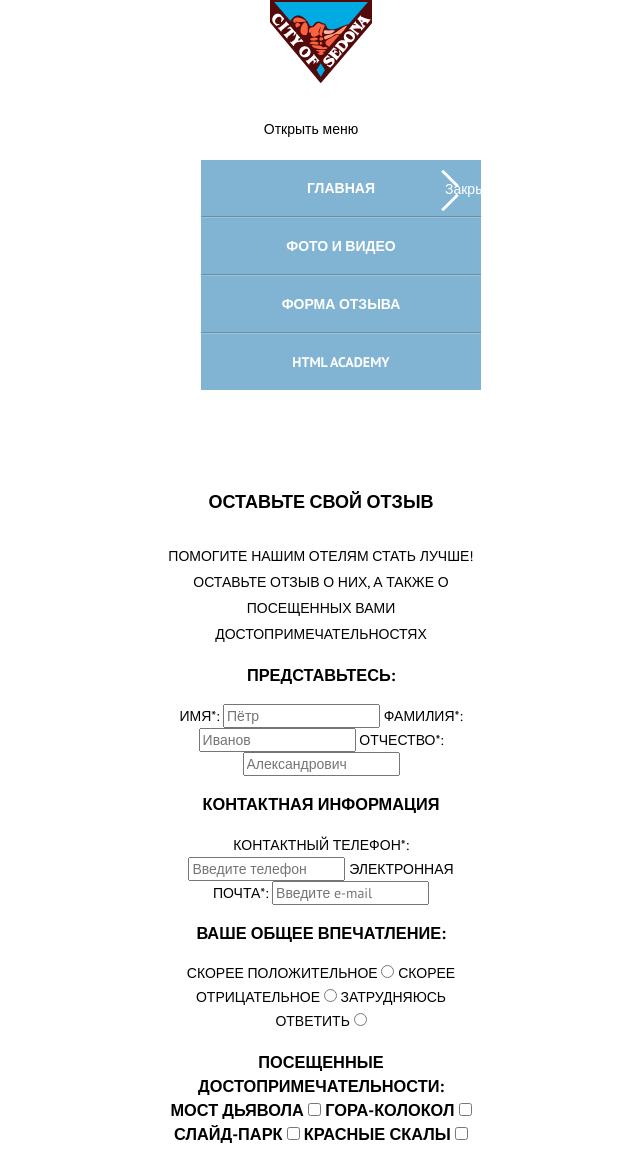
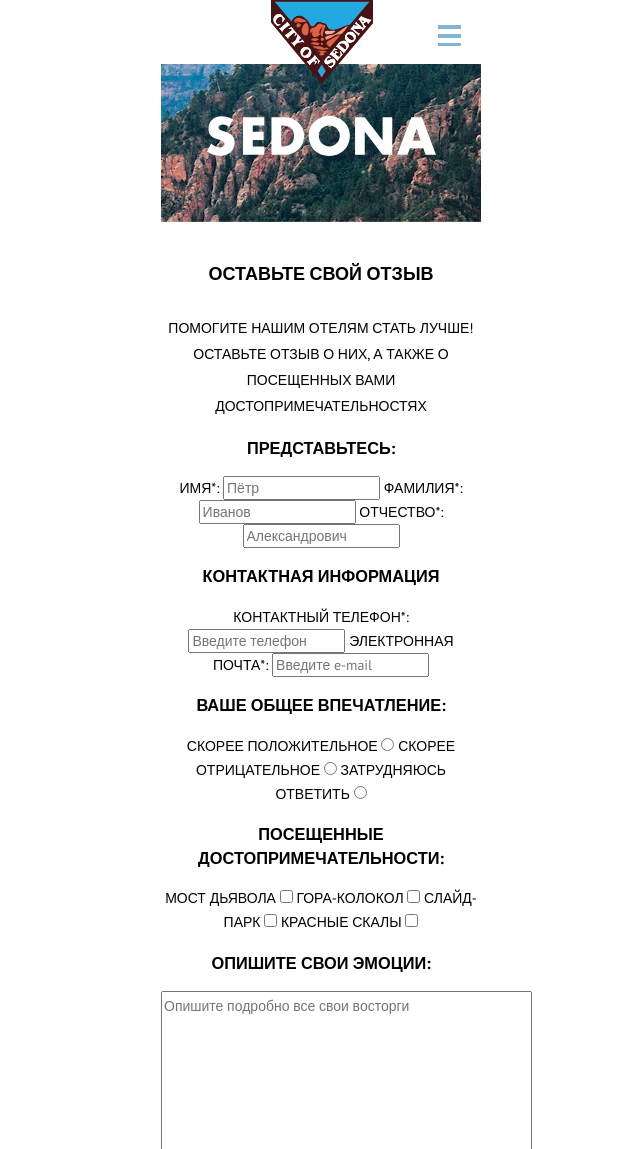
Before and after one commit to Sensa77/sensa77-pet-project-lvl2, a website: page source/form.html in a window 1280 px wide. Shown: the top 1149 px of the page, without its empty margins (319-959 px from the left). Drawn offline with Linux system fonts and the light colour scheme.

Commit message:
Начала делать страницу формы

```diff
--- a/source/form.html
+++ b/source/form.html
@@ -3,21 +3,42 @@
   <head>
     <meta charset="UTF-8" />
     <meta name="viewport" content="width=device-width, initial-scale=1.0" />
-    <link href="./css/style.css" rel="stylesheet">
+    <link href="./css/style.css" rel="stylesheet" />
     <title>Sedona</title>
   </head>
   <body>
     <header class="page-header">
-      <a class="page-header__logo">
-        <img src="/img/logotype-mobile.png" alt="Логотип Седоны" />
+      <nav class="main-nav page-header__nav">
+        <div class="main-nav__wrapper">
+          <a class="main-nav__logo">
+            <img
+              src="./svg/logo-sedona-mobile.svg"
+              width="102"
+              height="83"
+              alt="Логотип Седоны"
+            />
           </a>
-      <nav class="main-nav">
-        <button class="main-nav__toggle" type="button">Открыть меню</button>
-        <div class="main-nav__wrapper">
-          <ul class="main-nav__list site-list">
+          <button class="main-nav__toggle" type="button">
+            <svg
+              version="1"
+              xmlns="http://www.w3.org/2000/svg"
+              width="22.928"
+              height="21.982"
+            >
+              <path
+                d="M0 0h22.928v3.964H0zm0 9.009h22.928v3.964H0zm0 9.009h22.928v3.964H0z"
+                fill="#81b3d2"
+              />
+            </svg>
+          </button>
+        </div>
+        <div class="site-list visually-hidden">
+          <ul class="site-list__wrapper">
             <li class="site-list__item">
               <a class="site-list__link" href="index.html">Главная</a>
-              <button class="site-list__close" type="button">Закрыть</button>
+              <button class="site-list__close" type="button">
+                <span class="visually-hidden">Закрыть</span>
+              </button>
             </li>
             <li class="site-list__item">
               <a class="site-list__link" href="photo.html">Фото и видео</a>
@@ -33,22 +54,25 @@
       </nav>
     </header>
     <main class="page-main">
-      <section class="greeting-mini">
+      <section class="greeting page-main__greeting greeting--mini">
         <h1 class="visually-hidden">Добро пожаловать в Sedona!</h1>
         <img
-          class="greeting-mini__signature"
-          src="/img/SEDONA.png"
-          alt="Седона"
+          class="greeting__signature greeting__signature--mini"
+          src="./svg/text-sedona.svg"
+          width="229"
+          height="39"
+          alt="Добро пожаловать в Седону!"
         />
       </section>
-      <section class="aside">
-        <h2 class="aside__title">Оставьте свой отзыв</h2>
+      <section class="aside aside--mg-form">
+        <h2 class="aside__title aside__title--mg">Оставьте свой отзыв</h2>
         <p class="aside__description">
           Помогите нашим отелям стать лучше! Оставьте отзыв о них, а также о
           посещенных вами достопримечательностях
         </p>
       </section>
       <section class="info">
+        <div class="info__item info__name">
           <h3 class="info__title">Представьтесь:</h3>
           <form class="name-form" method="POST">
             <label class="name-form__label"
@@ -57,7 +81,11 @@
             </label>
             <label class="name-form__label"
               >Фамилия*:
-            <input class="name-form__input" type="text" placeholder="Иванов" />
+              <input
+                class="name-form__input"
+                type="text"
+                placeholder="Иванов"
+              />
             </label>
             <label class="name-form__label"
               >Отчество*:
@@ -68,20 +96,20 @@
               />
             </label>
           </form>
-      </section>
-      <section class="info">
+        </div>
+        <div class="info__item info__contacts">
           <h3 class="info__title">Контактная информация</h3>
           <form class="number-form" method="POST">
-          <label class="number-form__label"
-            >Контактный телефон*:
+            <label class="number-form__label--tel"
+              ><span class="number-form__label-wp"> Контактный телефон*: </span>
               <input
                 class="number-form__input"
-              type="number"
+                type="tel"
                 placeholder="Введите телефон"
               />
             </label>
-          <label class="number-form__label"
-            >Электронная почта*:
+            <label class="number-form__label--email"
+              ><span class="number-form__label-wp">Электронная почта*: </span>
               <input
                 class="number-form__input"
                 type="email"
@@ -89,8 +117,8 @@
               />
             </label>
           </form>
-      </section>
-      <section class="info">
+        </div>
+        <div class="info__item info__impression">
           <h3 class="info__title">Ваше общее впечатление:</h3>
           <form class="impression-form" method="POST">
             <label class="impression-form__label"
@@ -121,9 +149,9 @@
               />
             </label>
           </form>
-      </section>
-      <section class="info">
-        <h3 class="info__title">Посещенные достопримечательности:</р>
+        </div>
+        <div class="info__item info__attractions">
+          <h3 class="info__title">Посещенные достопримечательности:</h3>
           <form class="attractions" method="POST">
             <label class="attractions__label"
               >Мост Дьявола
@@ -162,8 +190,8 @@
               />
             </label>
           </form>
-      </section>
-      <section class="info">
+        </div>
+        <div class="info__item info__emorions">
           <h3 class="info__title">Опишите свои эмоции:</h3>
           <form class="emotion" method="POST">
             <textarea
@@ -176,6 +204,7 @@
           <button type="button" class="info__button button">
             Отправить отзыв
           </button>
+        </div>
       </section>
     </main>
     <footer class="page-footer">
--- a/source/sass/blocks/aside.scss
+++ b/source/sass/blocks/aside.scss
@@ -8,7 +8,7 @@
   padding-top: 39px;
 }
 
-.aside__title-photo {
+.aside__title--mg {
   margin-bottom: 23px;
 }
 
@@ -16,7 +16,7 @@
   margin-top: 0;
   margin-bottom: 0;
   font-size: 14px;
-  line-height: 26px;
+  line-height: 25px;
 }
 
 .aside {
--- /dev/null
+++ b/source/sass/blocks/info.scss
@@ -0,0 +1,98 @@
+.info {
+  padding-left: 20px;
+  padding-right: 20px;
+}
+
+.info__item {
+  position: relative;
+}
+
+.info__item::before {
+  content: "";
+  position: absolute;
+  height: 1px;
+  width: 320px;
+  background-color: #e5e5e5;
+  left: 0;
+}
+
+.info__name {
+  height: 304px;
+}
+
+.info__contacts {
+  height: 286px;
+}
+
+.info__title {
+  margin-top: 0;
+  padding-top: 19px;
+  margin-bottom: 23px;
+}
+
+input {
+  @include input;
+}
+
+label {
+  @include label;
+}
+
+.name-form {
+  text-align: start;
+}
+
+.number-form__input {
+  margin-left: 0;
+  position: relative;
+}
+
+.number-form__label--tel {
+  position: relative;
+}
+
+.number-form__label--tel::after {
+  content: "";
+  display: block;
+  width: 58px;
+  height: 58px;
+  position: absolute;
+  background-image: url(../../svg/icon-phone.svg);
+  right: 0;
+  background-repeat: no-repeat;
+  background-color: #e6e6e6;
+  bottom: 0;
+  background-position: center;
+}
+
+.number-form__label--email {
+  position: relative;
+}
+
+.number-form__label--email::after {
+  content: "";
+  display: block;
+  width: 58px;
+  height: 58px;
+  position: absolute;
+  background-image: url(../../svg/icon-mail.svg);
+  right: 0;
+  background-repeat: no-repeat;
+  background-color: #e6e6e6;
+  bottom: 0;
+  background-position: center;
+}
+
+.number-form__label-wp {
+  padding-left: 22px;
+  margin-bottom: 7px;
+}
+
+.number-form__label--tel {
+  margin-bottom: 12px;
+}
+
+.name-form__input::placeholder,
+.number-form__input::placeholder {
+  @include placeholder;
+}
--- a/source/sass/blocks/page-main.scss
+++ b/source/sass/blocks/page-main.scss
@@ -2,8 +2,12 @@
   margin-top: -27px;
 }
 
-.aside--mg {
+.aside--mg-photo {
   margin-bottom: 24px;
+}
+
+.aside--mg-form {
+  margin-bottom: 16px;
 }
 
 .page-main__advantage {
--- a/source/sass/mixins.scss
+++ b/source/sass/mixins.scss
@@ -0,0 +1,25 @@
+@mixin input {
+  height: 58px;
+  border: none;
+  padding-left: 22px;
+  background-color: #f2f2f2;
+  flex-grow: 1;
+  margin-left: 10px;
+}
+
+@mixin label {
+  display: flex;
+  align-items: center;
+  font-size: 14px;
+  line-height: 26px;
+  color: #333333;
+  margin-bottom: 19px;
+  flex-wrap: wrap;
+}
+
+@mixin placeholder {
+  font-size: 18px;
+  line-height: 26px;
+  font-weight: bold;
+  color: #000;
+}
--- a/source/sass/style.scss
+++ b/source/sass/style.scss
@@ -17,3 +17,4 @@
 @import "blocks/copyright.scss";
 @import "blocks/photograph.scss";
 @import "blocks/video.scss";
+@import "blocks/info.scss";
```
Also changed, not shown: source/index.html (+1 -1 lines), source/photo.html (+2 -2 lines). Lines whose indentation alone changed are shown as unchanged.
